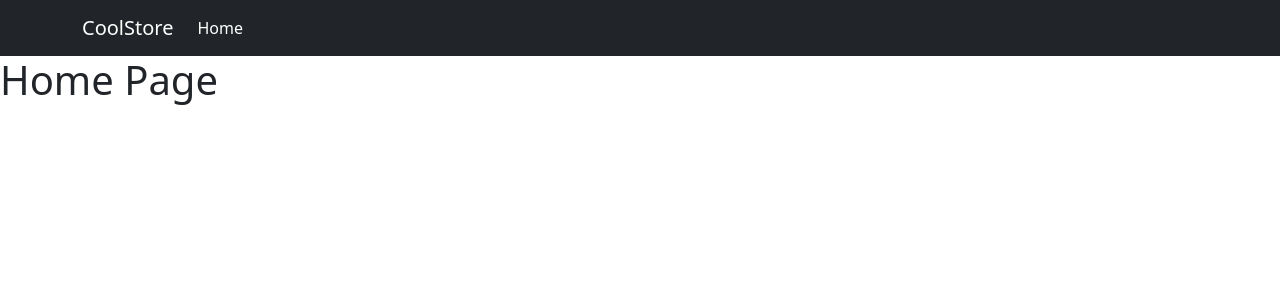
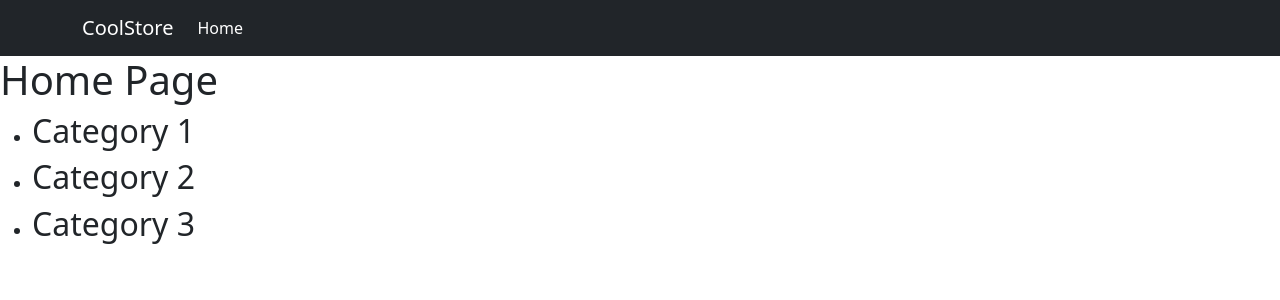
Before and after one commit to lelonov23/market-place, a React (Create React App) app: page / in a window 1280 px wide. Shown: the top 300 px of the page. Built offline with nearby package versions, Linux system fonts and the light colour scheme.

Commit message:
test select from redux

```diff
--- a/src/routes/HomePage.tsx
+++ b/src/routes/HomePage.tsx
@@ -1,9 +1,22 @@
 import React from "react";
 
+import { useAppSelector } from "../app/hooks";
+import { selectWarehouse } from "../warehouseSlice";
+
 function HomePage() {
+  const categories = useAppSelector(selectWarehouse);
   return (
     <div>
       <h1>Home Page</h1>
+      <ul>
+        {categories.map((cat) => {
+          return (
+            <li>
+              <h2>{cat.name}</h2>
+            </li>
+          );
+        })}
+      </ul>
     </div>
   );
 }
```
